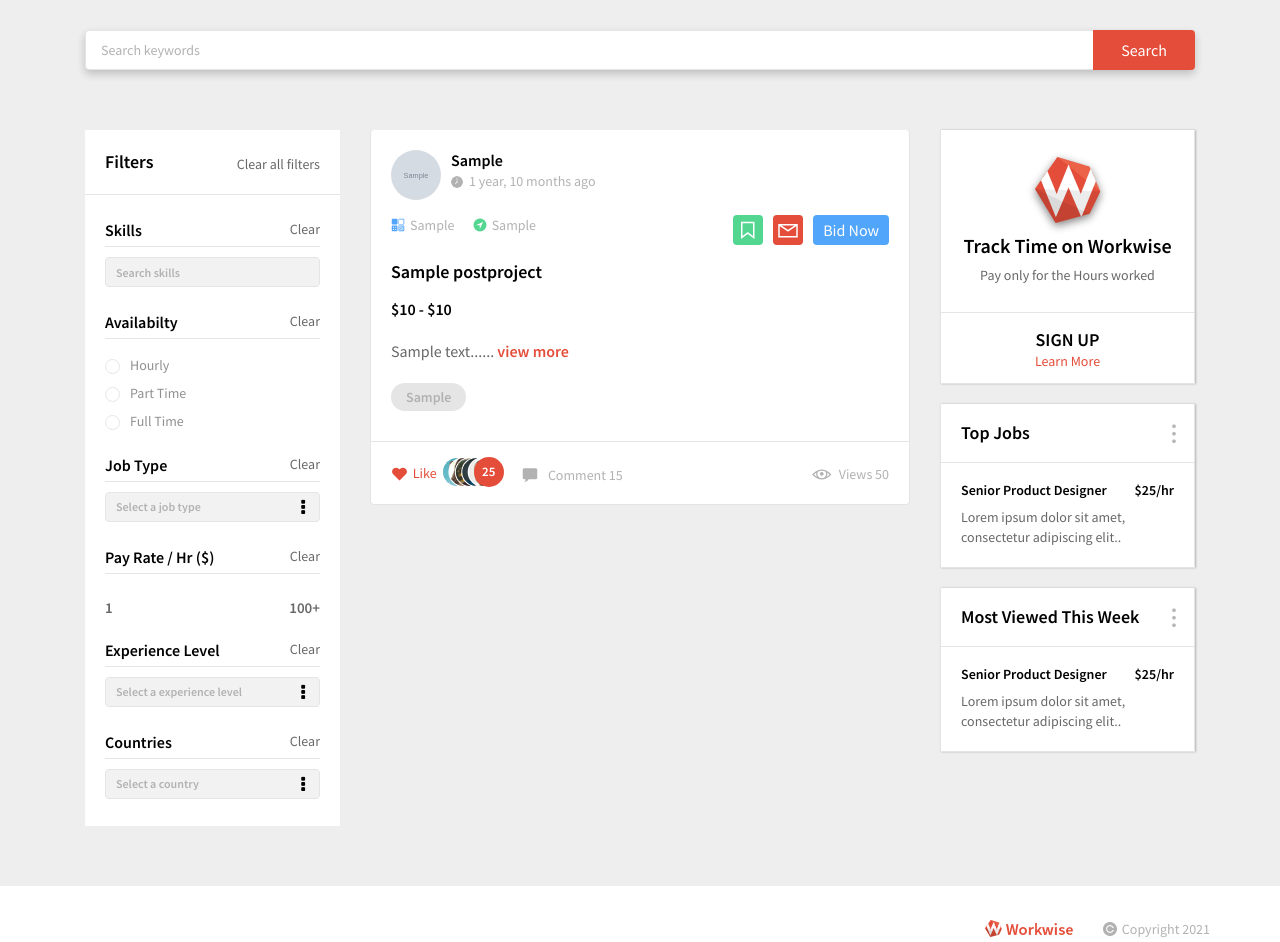
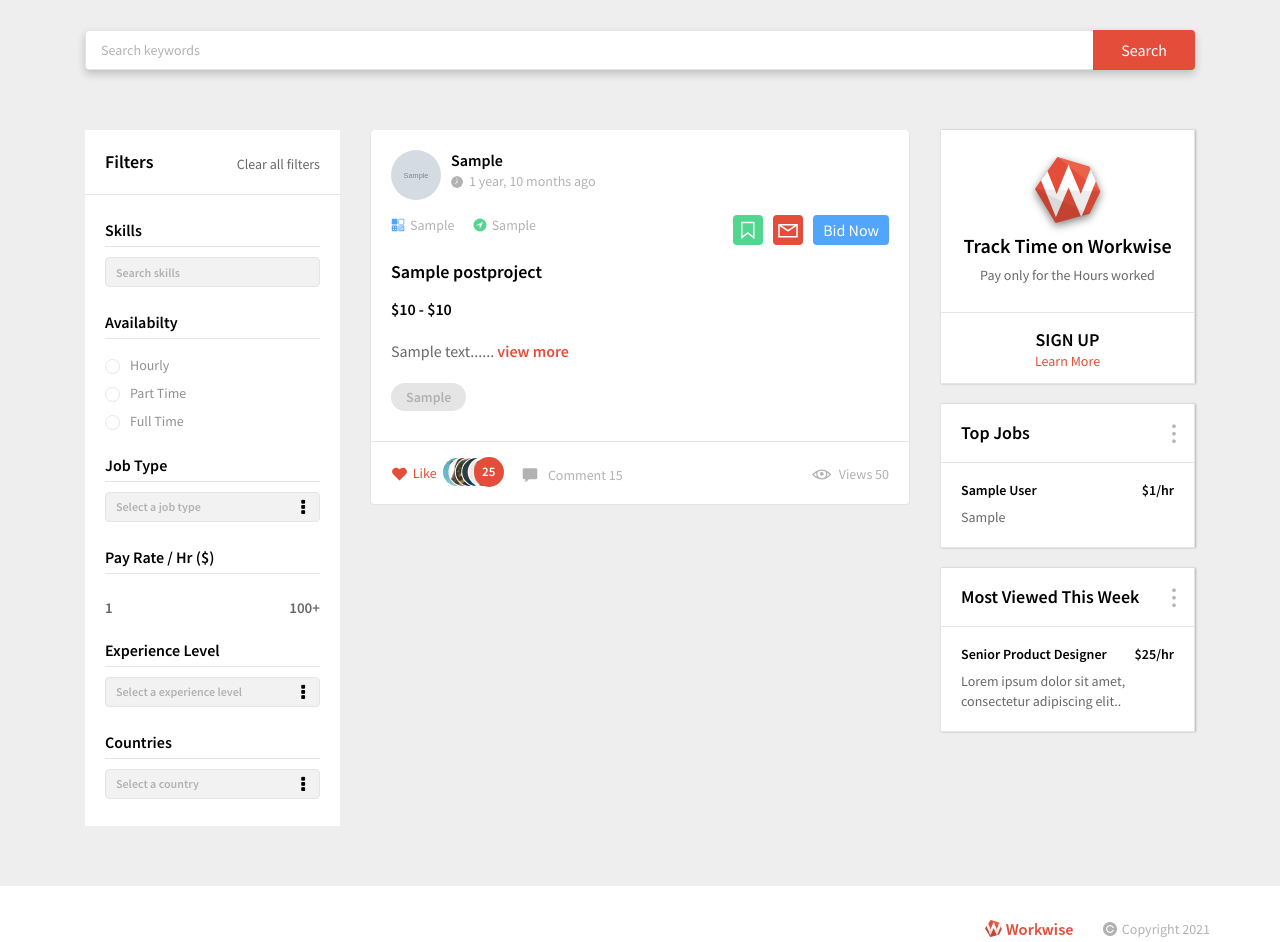
Before and after one commit to marouane-youssfi10/build-social-networking-with-django, a Django app: page /projects/ in a window 1280 px wide. Shown: the part 54-996 px from the top of the page. Run offline with Django 3.2, Linux system fonts and the light colour scheme; tables that the repository leaves empty hold one stand-in row (values such as "Sample post"); grey boxes marked "Sample" are stand-in pictures; some libraries are stand-ins or nearby versions.

Commit message:
remove clear from projects page

```diff
--- a/posting/views.py
+++ b/posting/views.py
@@ -8,9 +8,11 @@ from .forms import PostProjectForm
 def index(request):
     # get all user who posting projects
     projects = PostProject.objects.all()
+    all_user_profile = UserProfile.objects.all()
 
     context = {
         'projects': projects,
+        'all_user_profile': all_user_profile,
     }
     return render(request, 'pages/projects.html', context)
 
--- a/templates/base.html
+++ b/templates/base.html
@@ -35,5 +35,9 @@
         <script type="text/javascript" src="{% static 'js/jquery.mCustomScrollbar.js' %}"></script>
         <script type="text/javascript" src="{% static 'lib/slick/slick.min.js' %}"></script>
         <script type="text/javascript" src="{% static 'js/script.js' %}"></script>
+
+        <!--<script type="text/javascript" src="{% static 'js/flatpickr.min.js' %}"></script>
+        <script type="text/javascript" src="{% static 'js/jquery.range-min.js' %}"></script>
+        <script type="text/javascript" src="{% static 'js/scrollbar.js' %}"></script>-->
     </body>
 </html>
--- a/templates/pages/projects.html
+++ b/templates/pages/projects.html
@@ -29,7 +29,6 @@
 										<div class="filter-dd">
 											<div class="filter-ttl">
 												<h3>Skills</h3>
-												<a href="#" title="">Clear</a>
 											</div>
 											<form>
 												<input type="text" name="search-skills" placeholder="Search skills">
@@ -38,7 +37,6 @@
 										<div class="filter-dd">
 											<div class="filter-ttl">
 												<h3>Availabilty</h3>
-												<a href="#" title="">Clear</a>
 											</div>
 											<ul class="avail-checks">
 												<li>
@@ -67,7 +65,6 @@
 										<div class="filter-dd">
 											<div class="filter-ttl">
 												<h3>Job Type</h3>
-												<a href="#" title="">Clear</a>
 											</div>
 											<form class="job-tp">
 												<select>
@@ -82,7 +79,6 @@
 										<div class="filter-dd">
 											<div class="filter-ttl">
 												<h3>Pay Rate / Hr ($)</h3>
-												<a href="#" title="">Clear</a>
 											</div>
 											<div class="rg-slider">
 			                                    <input class="rn-slider slider-input" type="hidden" value="5,50" />
@@ -95,7 +91,6 @@
 										<div class="filter-dd">
 											<div class="filter-ttl">
 												<h3>Experience Level</h3>
-												<a href="#" title="">Clear</a>
 											</div>
 											<form class="job-tp">
 												<select>
@@ -110,7 +105,6 @@
 										<div class="filter-dd">
 											<div class="filter-ttl">
 												<h3>Countries</h3>
-												<a href="#" title="">Clear</a>
 											</div>
 											<form class="job-tp">
 												<select>
@@ -129,6 +123,8 @@
 								<div class="main-ws-sec">
 									<div class="posts-section">
                                         <!--post-bar end-->
+
+										<!-- display all projects -->
 										{% for project in projects %}
 											<div class="post-bar">
 											<div class="post_topbar">
@@ -139,6 +135,8 @@
 														<span><img src="{% static 'images/clock.png' %}" alt="">{{ project.created_project | timesince }} ago</span>
 													</div>
 												</div>
+
+												<!-- check if request.user == user for not hiding div.ed-opts  -->
 												{% if project.user == request.user %}
 													<div class="ed-opts">
 														<a href="#" title="" class="ed-opts-open"><i class="la la-ellipsis-v"></i></a>
@@ -173,6 +171,7 @@
 													<a href="#" title="">view more</a>
 												</p>
 												<ul class="skill-tags">
+													<!-- display all tags of this project-->
 													{% for tag in project.skills_tags_projects.all %}
 														<li><a href="#" title="">{{ tag }}</a></li>
 													{% endfor %}
@@ -211,15 +210,17 @@
 											<i class="la la-ellipsis-v"></i>
 										</div>
 										<div class="jobs-list">
-											<div class="job-info">
+											{% for user_profile in all_user_profile %}
+												<div class="job-info">
 												<div class="job-details">
-													<h3>Senior Product Designer</h3>
-													<p>Lorem ipsum dolor sit amet, consectetur adipiscing elit..</p>
+													<h3>{{ user_profile.title }}</h3>
+													<p>{{ user_profile.overview | truncatechars:50 }}</p>
 												</div>
 												<div class="hr-rate">
-													<span>$25/hr</span>
+													<span>${{ user_profile.hourly_work }}/hr</span>
 												</div>
 											</div><!--job-info end-->
+											{% endfor %}
 										</div><!--jobs-list end-->
 									</div><!--widget-jobs end-->
 									<div class="widget widget-jobs">
```
Also changed, not shown: templates/body_content/home_login.html (+7 -2 lines).
